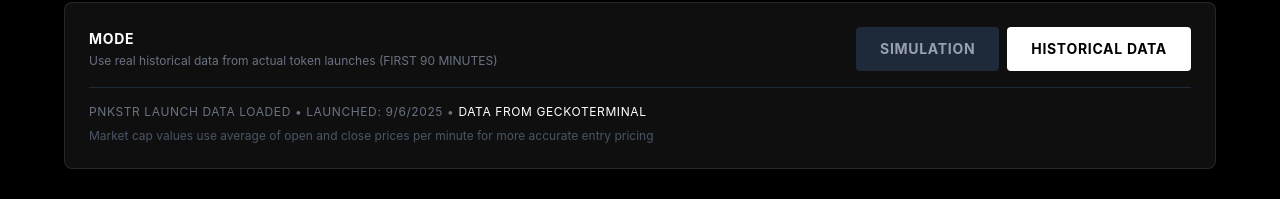
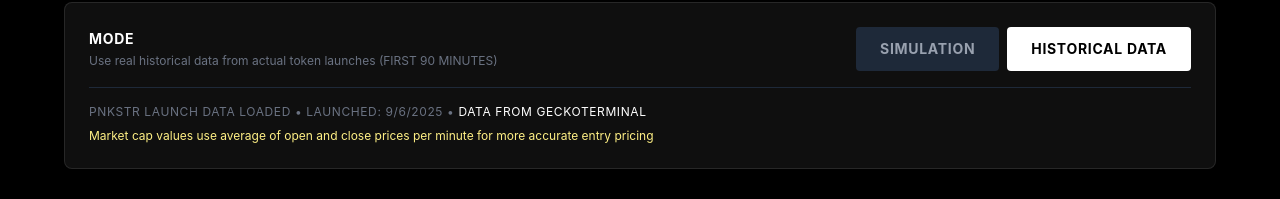
Before and after one commit to chamogil/PERPETUAL, a React (Vite) app: page /launch-simulator in a window 1280 px wide. Both pictures are taken after a click on the button "HISTORICAL DATA". Shown: the part 174-373 px from the top of the page. Built offline with nearby package versions, Linux system fonts and the light colour scheme; no server answers.

Commit message:
Style disclaimer in light yellow for better visibility

```diff
--- a/src/pages/LaunchSimulator.tsx
+++ b/src/pages/LaunchSimulator.tsx
@@ -199,7 +199,7 @@ export default function LaunchSimulator() {
                   Data from GeckoTerminal
                 </a>
               </div>
-              <div className="text-xs text-gray-600 mt-2">
+              <div className="text-xs text-yellow-200 mt-2">
                 Market cap values use average of open and close prices per minute for more accurate entry pricing
               </div>
             </div>
```
